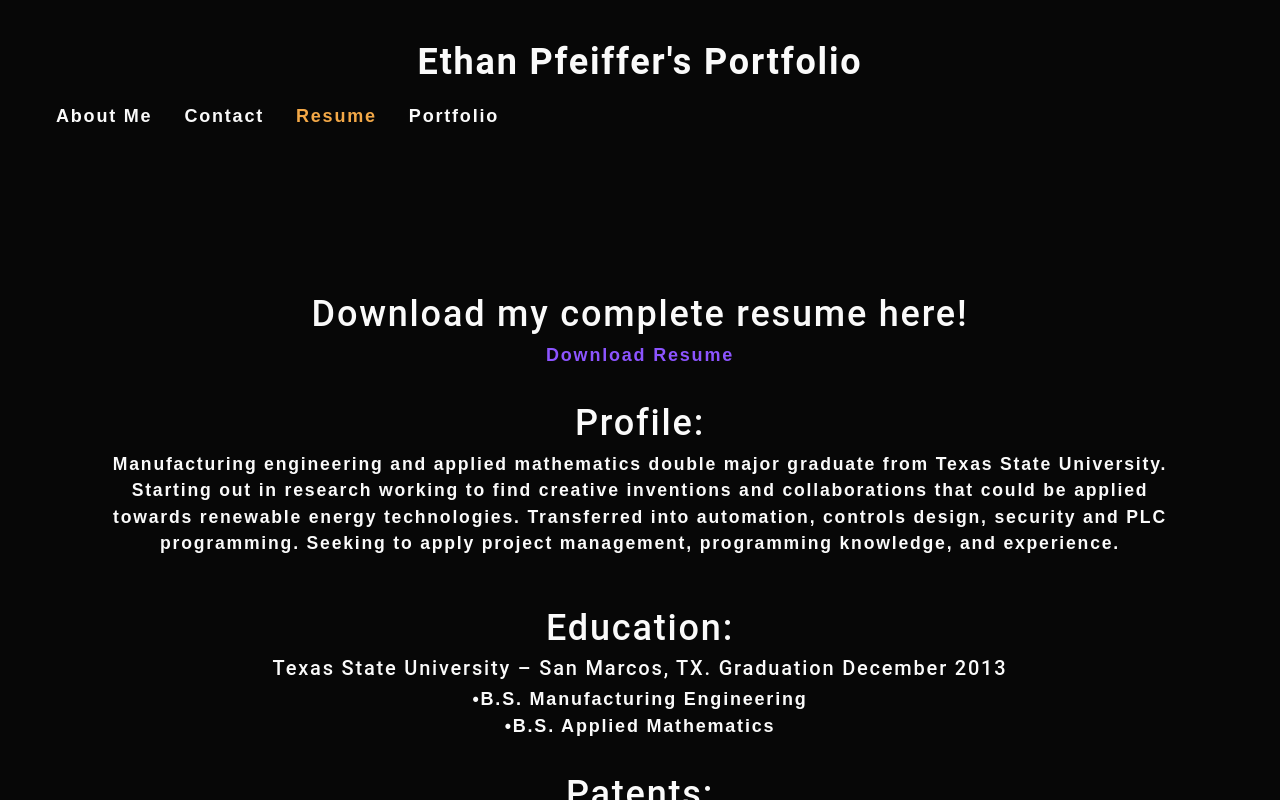
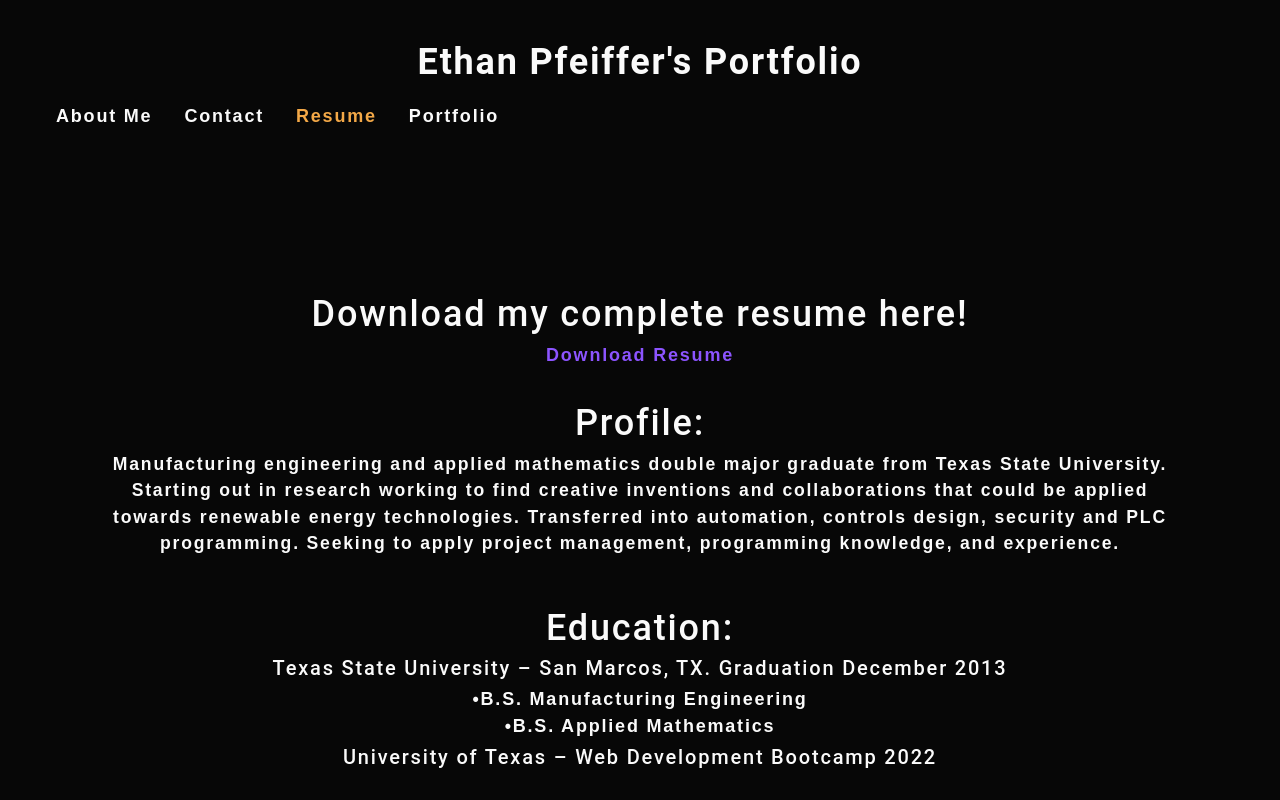
Before and after one commit to crocket77/react-portfolio, a React (Create React App) app: page / in a window 1280 px wide. Both pictures are taken after a click on the item "Resume". Shown: the top 800 px of the page. Built offline with nearby package versions, Linux system fonts and the light colour scheme.

Commit message:
updated resume page to reflect bootcamp graduation

```diff
--- a/src/components/Resume/index.js
+++ b/src/components/Resume/index.js
@@ -25,6 +25,8 @@
 
               <li>{'\u2022'}B.S. Manufacturing Engineering</li>
               <li>{'\u2022'}B.S. Applied Mathematics</li>
+
+              <h5>University of Texas – Web Development Bootcamp 2022</h5>
 
           <br></br>
           <h1>Patents:</h1>
```
